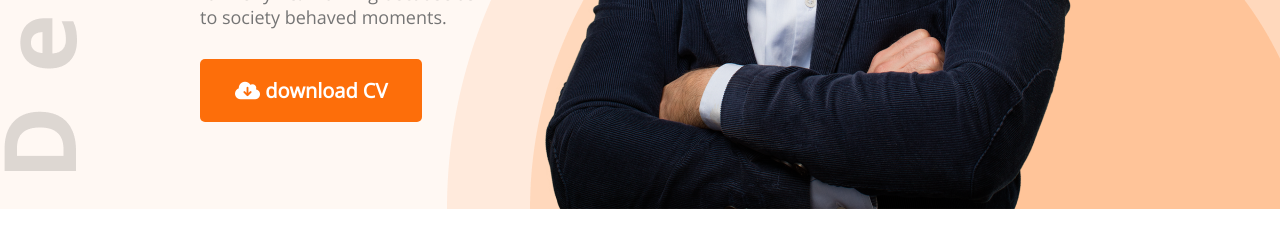
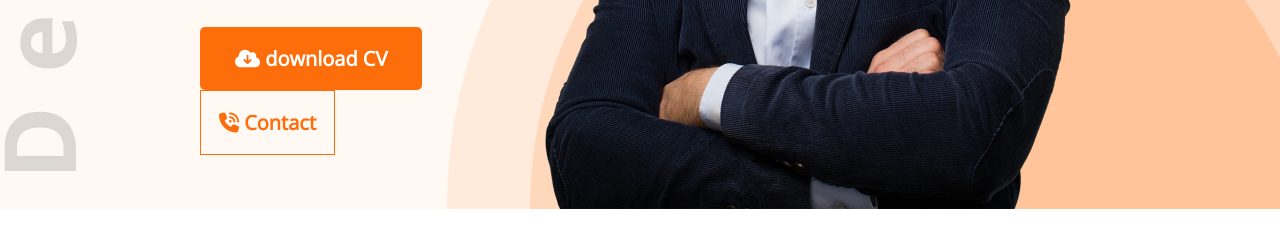
Before and after one commit to mamunkhan20053/developer-protfolio, a plain HTML site: page index.html in a window 1280 px wide. Shown: the part 630-878 px from the top of the page. Drawn offline with nearby package versions, Linux system fonts and the light colour scheme.

Commit message:
most probably done

```diff
--- a/index.html
+++ b/index.html
@@ -31,6 +31,8 @@
                     <h1 class="banner-title">Mary Hardy</h1>
                     <p class="banner-description">Shot what able cold new see hold.Friendly as an betrayed formerly he. Morning because as to society behaved moments.</p>
                     <button class="btn-primary"><i class="fa-solid fa-cloud-arrow-down"></i>  download CV</button>
+                    <button class="contact-btn"><i class="fa-solid fa-phone-volume"></i>  Contact</button>
+
                 </div>
                 <img src="images/hardy.png" alt="">
 
@@ -142,6 +144,7 @@
             </div>
             <div class="resume-button">
                 <button class="btn-primary"><i class="fa-solid fa-cloud-arrow-down"></i>  Download CV</button>
+
             </div>
         </section>
 
--- a/styles/protfolio.css
+++ b/styles/protfolio.css
@@ -214,6 +214,18 @@ skill-title {
     text-align: center;
 }
 
+.contact-btn {
+    font-weight: 700;
+    font-size: 20px;
+
+    color: #FD6E0A;
+    padding: 18px;
+    background: #FFF8F3;
+    border: 1.5px solid #FD6E0A;
+
+
+}
+
 /* self some css code my masum billah */
 /* .bottom-field {
     display: flex;
@@ -244,27 +256,31 @@ type["email"] {
 
 
 /* contact styles */
-.contact{
+.contact {
     display: flex;
     gap: 100px;
     background: #FFF8F3;
     padding: 130px 200px;
 }
 
-.contact .section-title{
+.contact .section-title {
     text-align: left;
 }
 
-.contact input[type="text"], input[type="email"], textarea{
+.contact input[type="text"],
+input[type="email"],
+textarea {
     margin-bottom: 24px;
     border: none;
     width: 100%;
     padding: 18px 30px;
 }
-.contact a{
+
+.contact a {
     text-decoration: none;
 }
-input{
+
+input {
     height: 64px;
 
 }
```
